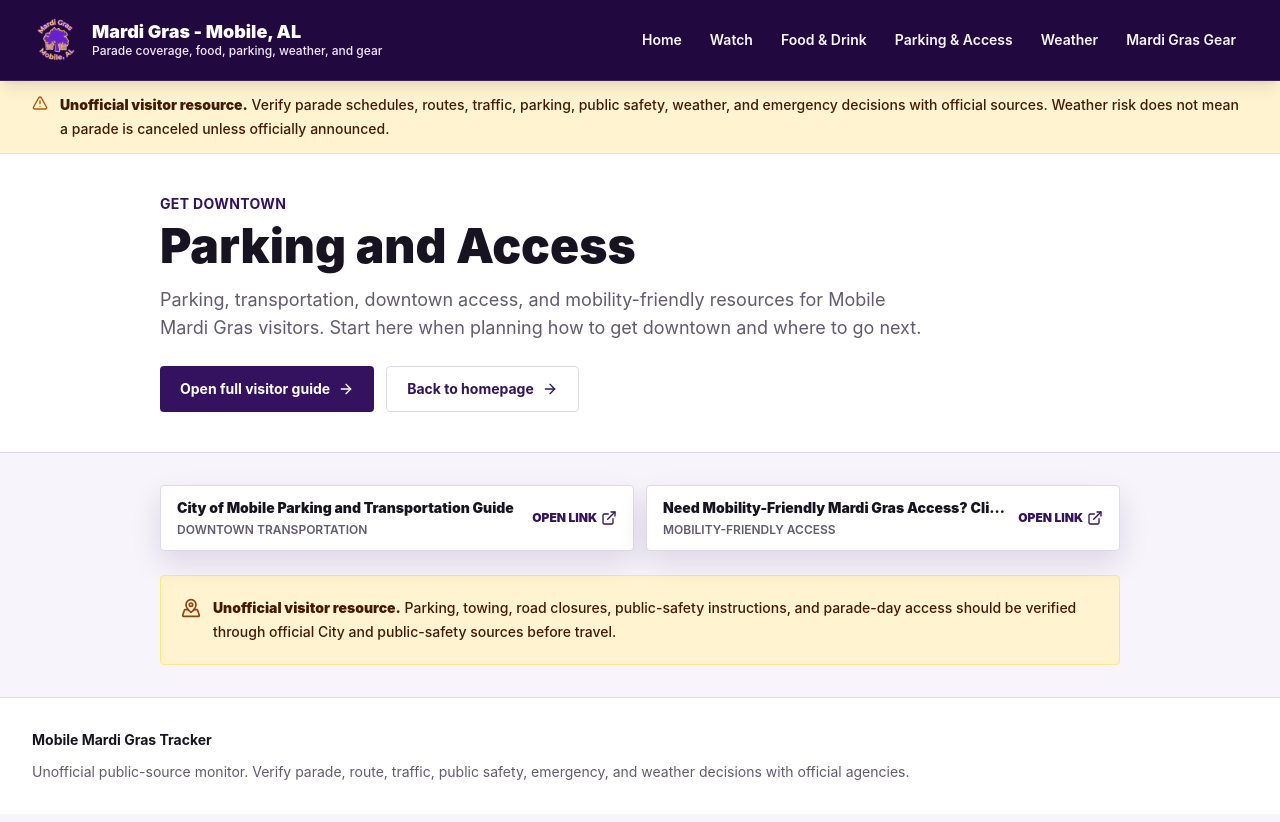
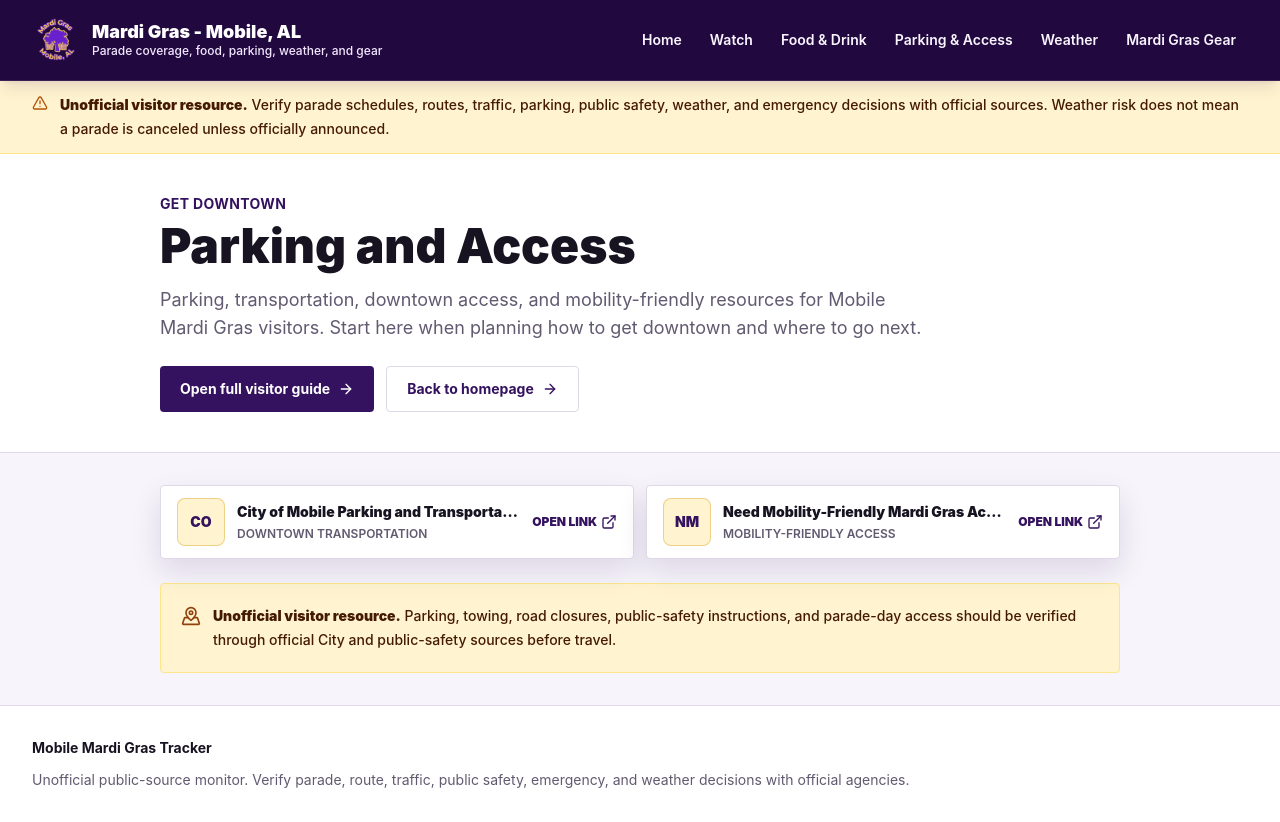
Before and after one commit to TheCryptoArborist/251mardigras, a Next.js app: page /parking-access in a window 1280 px wide. Built offline with nearby package versions, Linux system fonts and the light colour scheme; no server answers; the database is empty; what @next/env would draw is missing.

Commit message:
Support logos on category resource cards

```diff
--- a/src/components/CategoryResourcePage.tsx
+++ b/src/components/CategoryResourcePage.tsx
@@ -1,3 +1,4 @@
+import Image from "next/image";
 import Link from "next/link";
 import { ArrowRight, ExternalLink, MapPinned } from "lucide-react";
 import type { ResourceItem } from "@/lib/data-access";
@@ -12,6 +13,7 @@ type CategoryResourcePageProps = {
   emptyMessage?: string;
   resourceActionLabel?: string;
   officialReminder?: string;
+  resourceLogoPaths?: Record<string, string>;
 };
 
 export function CategoryResourcePage({
@@ -23,7 +25,8 @@ export function CategoryResourcePage({
   primaryAction = "Open full resource guide",
   emptyMessage = "No direct resources are currently published in this category. Use the full resource guide for the latest available links.",
   resourceActionLabel = "Open resource",
-  officialReminder = "Verify parade schedules, routes, cancellations, road closures, parking rules, towing, public-safety instructions, and weather impacts with official sources."
+  officialReminder = "Verify parade schedules, routes, cancellations, road closures, parking rules, towing, public-safety instructions, and weather impacts with official sources.",
+  resourceLogoPaths = {}
 }: CategoryResourcePageProps) {
   return (
     <div>
@@ -50,9 +53,13 @@ export function CategoryResourcePage({
       <div className="mx-auto max-w-5xl space-y-6 px-4 py-8 sm:px-6 lg:px-8">
         {resources.length > 0 ? (
           <section className="grid gap-3 md:grid-cols-2">
-            {resources.map((resource) => (
-              <ResourceButton key={resource.id} resource={resource} actionLabel={resourceActionLabel} />
-            ))}
+            {resources.map((resource) => {
+              const logoPath = resourceLogoPaths[resource.title] ?? resourceLogoPaths[normalizeResourceTitle(resource.title)];
+
+              return (
+                <ResourceButton key={resource.id} resource={resource} actionLabel={resourceActionLabel} logoPath={logoPath} />
+              );
+            })}
           </section>
         ) : (
           <section className="rounded border border-dashed border-parade-line bg-parade-purpleSoft p-5 text-sm leading-6 text-parade-muted">
@@ -74,22 +81,65 @@ export function CategoryResourcePage({
   );
 }
 
-function ResourceButton({ resource, actionLabel }: { resource: ResourceItem; actionLabel: string }) {
+function ResourceButton({
+  resource,
+  actionLabel,
+  logoPath
+}: {
+  resource: ResourceItem;
+  actionLabel: string;
+  logoPath?: string;
+}) {
   return (
     <a
       href={resource.url}
       target="_blank"
       rel="noreferrer"
-      className="flex min-w-0 items-center justify-between gap-3 rounded border border-parade-line bg-white px-4 py-3 text-left shadow-civic transition hover:bg-parade-purpleSoft"
+      className="group flex min-w-0 items-center gap-3 rounded border border-parade-line bg-white px-4 py-3 text-left shadow-civic transition hover:-translate-y-0.5 hover:bg-parade-purpleSoft"
     >
-      <span className="min-w-0">
+      <ResourceLogo title={resource.title} logoPath={logoPath} />
+      <span className="min-w-0 flex-1">
         <span className="block truncate text-sm font-black text-parade-ink">{resource.title}</span>
         <span className="mt-1 block truncate text-xs font-semibold uppercase text-parade-muted">{resource.category}</span>
       </span>
-      <span className="inline-flex shrink-0 items-center gap-1 text-xs font-black uppercase text-parade-purple">
+      <span className="inline-flex shrink-0 items-center gap-1 text-xs font-black uppercase text-parade-purple group-hover:underline">
         {actionLabel}
         <ExternalLink className="h-4 w-4" aria-hidden="true" />
       </span>
     </a>
   );
 }
+
+function ResourceLogo({ title, logoPath }: { title: string; logoPath?: string }) {
+  if (logoPath) {
+    return (
+      <span className="grid h-12 w-12 shrink-0 place-items-center overflow-hidden rounded-lg border border-parade-line bg-white p-1.5 shadow-sm" aria-hidden="true">
+        <Image src={logoPath} alt={`${title} logo`} width={48} height={48} className="h-full w-full object-contain" />
+      </span>
+    );
+  }
+
+  return (
+    <span className="grid h-12 w-12 shrink-0 place-items-center rounded-lg border border-parade-gold/40 bg-parade-goldSoft text-sm font-black text-parade-purple" aria-hidden="true">
+      {initialsFor(title)}
+    </span>
+  );
+}
+
+function initialsFor(title: string) {
+  const words = normalizeResourceTitle(title)
+    .split(" ")
+    .filter(Boolean)
+    .slice(0, 2);
+
+  return words.map((word) => word[0]?.toUpperCase()).join("") || "MG";
+}
+
+function normalizeResourceTitle(title: string) {
+  return title
+    .normalize("NFKD")
+    .toLowerCase()
+    .replace(/[^a-z0-9]+/g, " ")
+    .replace(/\s+/g, " ")
+    .trim();
+}
```
